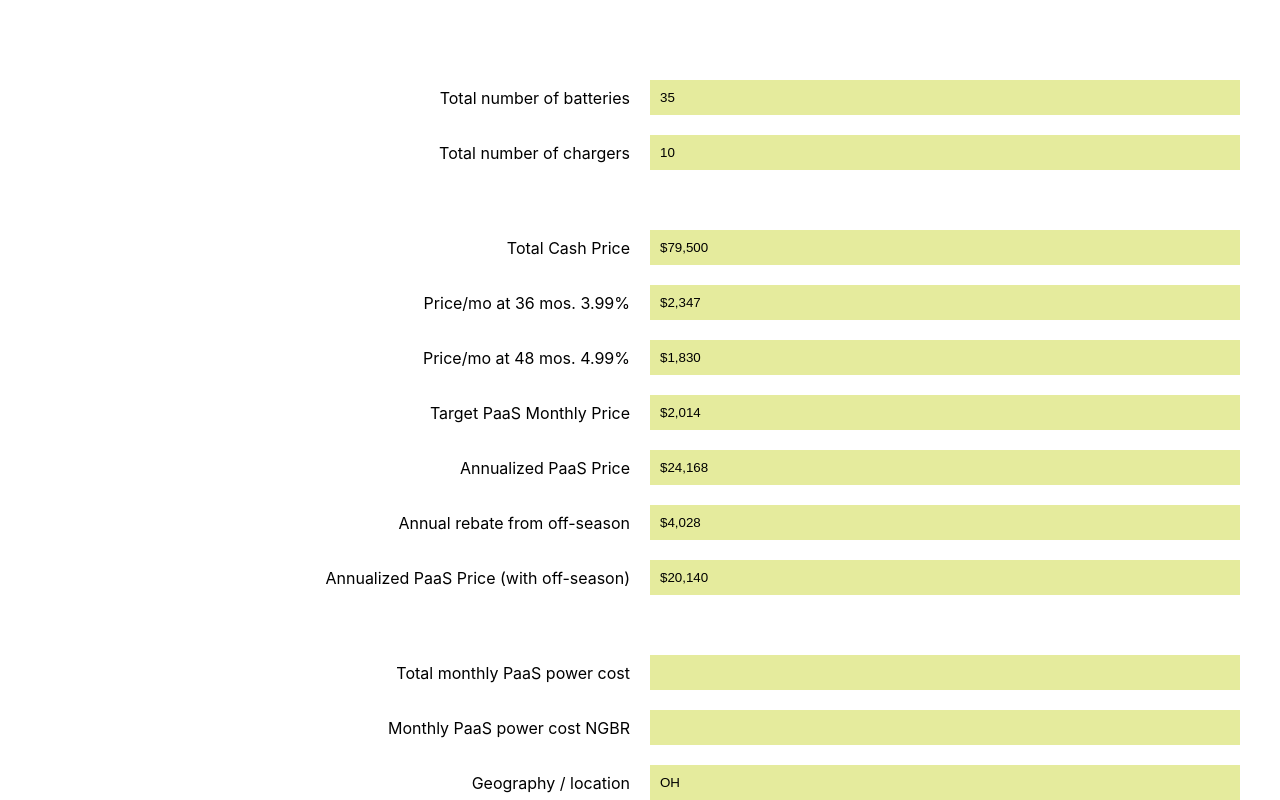
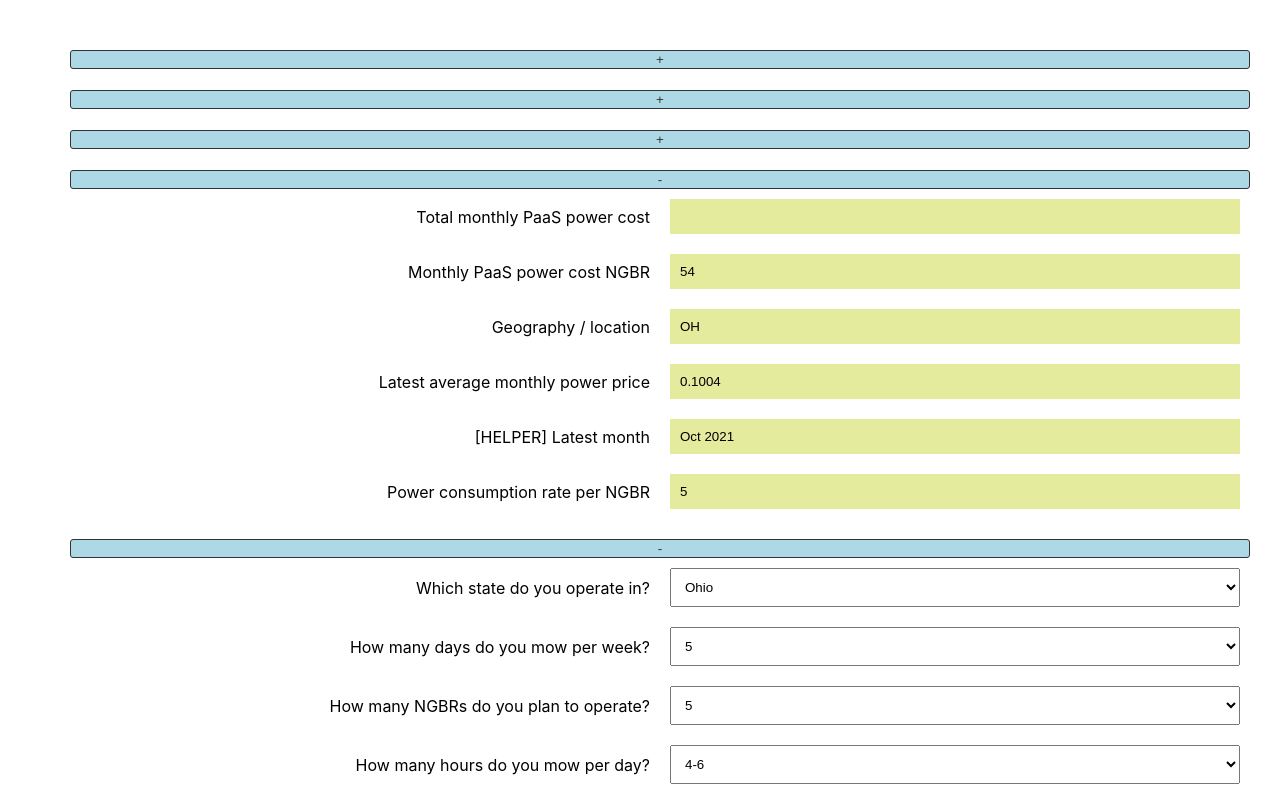
Before and after one commit to theckeler/dewalt-builds, a React (Create React App) app: page / in a window 1280 px wide. Shown: the top 800 px of the page. Built offline with nearby package versions, Linux system fonts and the light colour scheme.

Commit message:
first commit

```diff
--- a/src/App.js
+++ b/src/App.js
@@ -23,7 +23,7 @@ function App() {
   };
 
   const averageWeeksPerMonth = Number(52 / 12).toFixed(2); // [HELPER] Average weeks per month (52/12)
-  const [mowingMonthly, setMowingMonthly] = useState(65.0); // Converting mowing frequency to monthly
+  const [mowingMonthly, setMowingMonthly] = useState(108); // Converting mowing frequency to monthly
   const [lengthOffSeason, setLengthOffSeason] = useState(2.0); // [HELPER] Length of off-season (12 - lengthMowingSeason)
 
   const [customerInputs, setCustomerInputs] = useState({
@@ -43,7 +43,10 @@ function App() {
       )
     );
     setLengthOffSeason(12 - customerInputs.lengthMowingSeason);
-  }, [customerInputs, averageWeeksPerMonth]);
+    setMonthlyPaaSPowerCostNGBR(
+      Math.round(latestAvgPowerPrice * NGBRBatteryCapacity * mowingMonthly)
+    );
+  }, [customerInputs, averageWeeksPerMonth, mowingMonthly]);
 
   const [requiredEquipment, setRequiredEquipment] = useState({
     bateries: 7,
@@ -159,14 +162,26 @@ function App() {
   const latestAvgPowerPrice = 0.1004;
   const lastestMonth = "Oct 2021";
 
+  const [monthlyPaaSPowerCostNGBR, setMonthlyPaaSPowerCostNGBR] = useState(
+    Math.round(latestAvgPowerPrice * NGBRBatteryCapacity * mowingMonthly)
+  );
+
   // useEffect(() => {
-  //   console.log("requiredEquipment", requiredEquipment);
-  // }, [requiredEquipment]);
+  //   console.log("mowingMonthly", mowingMonthly);
+  // }, [monthlyPaaSPowerCostNGBR]);
+
+  const hideShow = (e) => {
+    e.preventDefault();
+    e.target.closest("ul").classList.toggle("hide");
+  };
 
   return (
     <div className="App">
       <form>
         <ul className="hide">
+          <li>
+            <button onClick={hideShow}></button>
+          </li>
           <li>
             <span>
               <label>Converting mowing frequency to monthly</label>
@@ -200,7 +215,11 @@ function App() {
             </span>
           </li>
         </ul>
-        <ul>
+
+        <ul className="hide">
+          <li>
+            <button onClick={hideShow}></button>
+          </li>
           <li>
             <span>
               <label>Total number of batteries</label>
@@ -219,7 +238,10 @@ function App() {
           </li>
         </ul>
 
-        <ul>
+        <ul className="hide">
+          <li>
+            <button onClick={hideShow}></button>
+          </li>
           <li>
             <span>
               <label>Total Cash Price</label>
@@ -325,6 +347,9 @@ function App() {
 
         <ul>
           <li>
+            <button onClick={hideShow}></button>
+          </li>
+          <li>
             <span>
               <label>Total monthly PaaS power cost</label>
             </span>
@@ -337,7 +362,11 @@ function App() {
               <label>Monthly PaaS power cost NGBR</label>
             </span>
             <span>
-              <input id="" value="" readOnly />
+              <input
+                id=""
+                value={Math.round(monthlyPaaSPowerCostNGBR)}
+                readOnly
+              />
             </span>
           </li>
           <li>
@@ -375,6 +404,9 @@ function App() {
         </ul>
 
         <ul>
+          <li>
+            <button onClick={hideShow}></button>
+          </li>
           <li>
             <span>
               <label id="location">Which state do you operate in?</label>
--- a/src/scss/App.css
+++ b/src/scss/App.css
@@ -8,10 +8,27 @@
 
 form ul {
   list-style: none;
-  padding: 0;
-  margin: 40px 0;
+  margin: 20px 0;
+  position: relative;
+}
+form ul.hide {
+  height: 20px;
+  overflow: hidden;
+}
+form ul.hide button {
+  position: relative;
+}
+form ul.hide button:before {
+  content: "+";
 }
 
-.hide {
-  display: none;
+button {
+  width: 100%;
+  border: 1px solid #333;
+  background: lightblue;
+  color: #333;
+  border-radius: 3px;
 }
+button:before {
+  content: "-";
+}
--- a/src/scss/App.min.css
+++ b/src/scss/App.min.css
@@ -1 +1 @@
-*{box-sizing:border-box}.App{padding:30px}form ul{list-style:none;padding:0;margin:40px 0}.hide{display:none}
+*{box-sizing:border-box}.App{padding:30px}form ul{list-style:none;margin:20px 0;position:relative}form ul.hide{height:20px;overflow:hidden}form ul.hide button{position:relative}form ul.hide button:before{content:"+"}button{width:100%;border:1px solid #333;background:#add8e6;color:#333;border-radius:3px}button:before{content:"-"}
--- a/src/scss/App.scss
+++ b/src/scss/App.scss
@@ -8,11 +8,32 @@
 form {
   ul {
     list-style: none;
-    padding: 0;
-    margin: 40px 0;
+    margin: 20px 0;
+    position: relative;
+
+    &.hide {
+      height: 20px;
+      overflow: hidden;
+
+      button {
+        position: relative;
+
+        &:before {
+          content: "+";
+        }
+      }
+    }
   }
 }
 
-.hide {
-  display: none;
+button {
+  width: 100%;
+  border: 1px solid #333;
+  background: lightblue;
+  color: #333;
+  border-radius: 3px;
+
+  &:before {
+    content: "-";
+  }
 }
```
